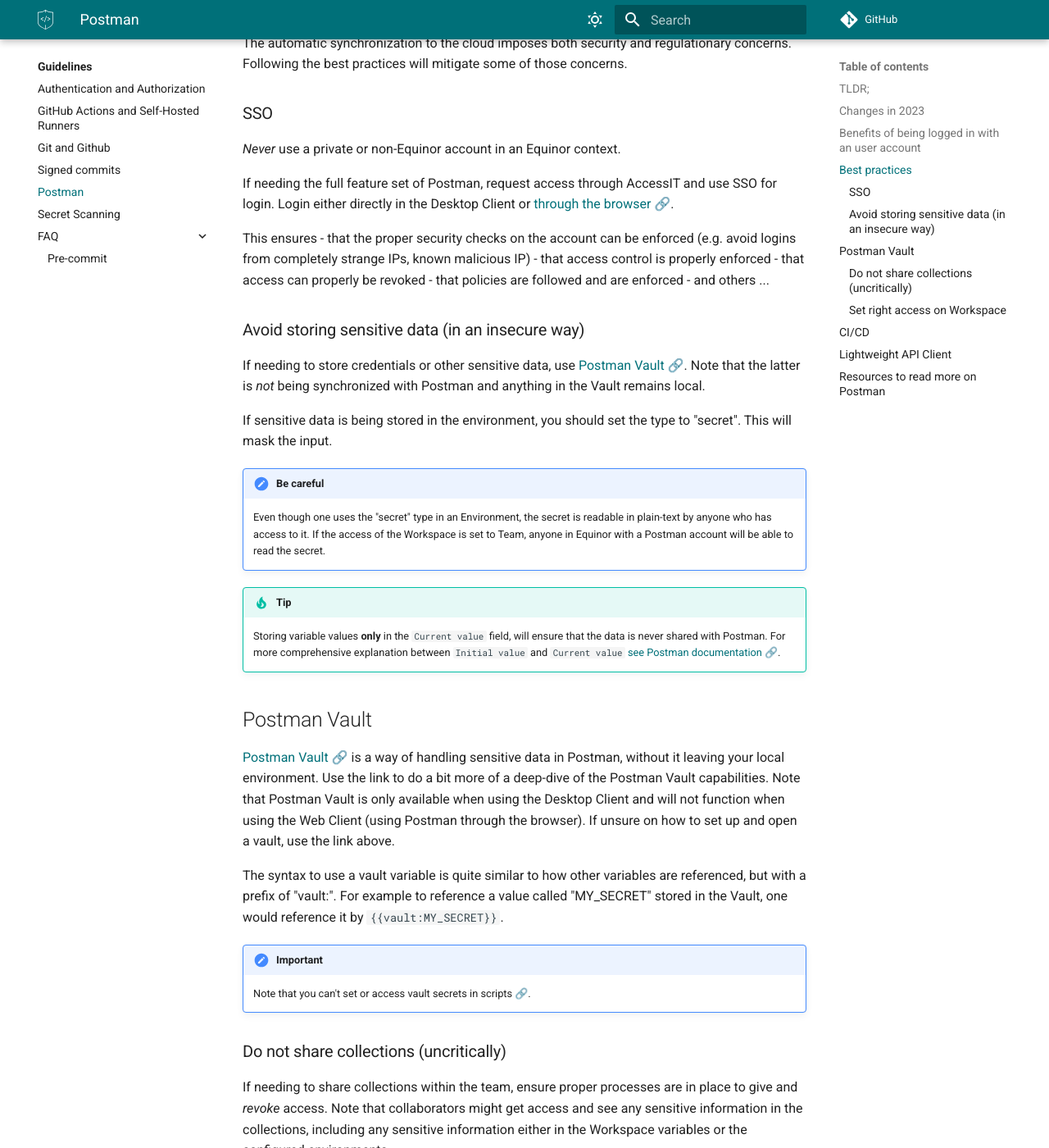
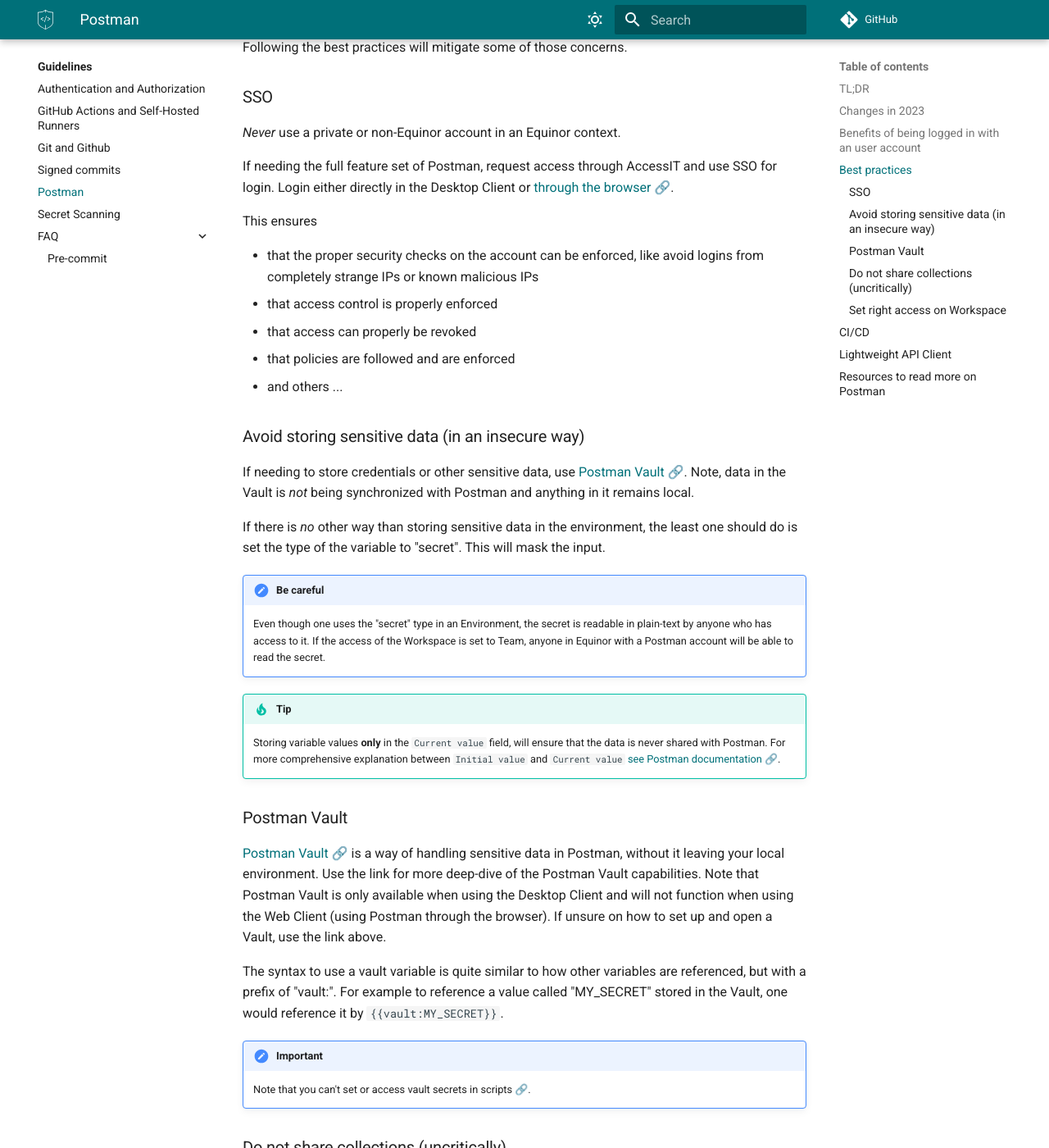
Before and after one commit to equinor/appsec, an MkDocs documentation site: the page built from docs/guidelines/postman.md, in a window 1280 px wide and 1400 px high, scrolled down 1978 px. Shown: the whole window at 82% size. Built offline with MkDocs 1.6.1 and Material for MkDocs 9.7.7, drawn with Linux system fonts in a browser that asks for light colours; some web fonts are replaced; comment, search, counter and statistics services are not loaded; some of the changed text lies outside the part shown.

Commit message:
docs(postman): refine guidelines (#149)
Performing a new read-through and correcting typos and unclear sentences.
Fixing style issues (running through a linter).

````diff
--- a/docs/guidelines/postman.md
+++ b/docs/guidelines/postman.md
@@ -3,19 +3,21 @@
 !!! info
     Postman is an API platform for building and using APIs. Postman simplifies each step of the API lifecycle and streamlines collaboration so you can create better APIs—faster [🔗](https://www.postman.com/).
 
-## TLDR;
+## TL;DR
+
 - Postman announced a change in 2023 that makes it mainly "cloud only", meaning users must always have an account and being logged in¹
-- If needing an account, only use SSO
+- If needing an account, only use an Enterprise Account and login using SSO
 - Be aware of the data classification on requests and responses
 - Use Postman Vault for storing sensitive data during local development
 
-¹ For simple usage one can use the [Lightweight AP Client](#lightweight-api-client) without any account.
+¹ For simple usage one can use the [Lightweight API Client](#lightweight-api-client) without any account.
 
 ## Changes in 2023
 
-During 2023, Postman [announced a change 🔗](https://blog.postman.com/announcing-new-lightweight-postman-api-client/) on how the solution works by making it mainly "cloud only", meaning they expect any users of the solution to always have an account and being logged in. When utilizing Postman, it's crucial to note that being logged in will _automatically_ sync data to the cloud. As a result, users must exercise caution regarding the nature of data being transmitted. It's especially important to pay attention to the **data's classification**, both within the **requests** (such as API keys and personal information) and in the **responses**.
+During 2023, Postman [announced a change 🔗](https://blog.postman.com/announcing-new-lightweight-postman-api-client/) on how the solution works by making it mainly "cloud only", meaning they expect any users of the solution to always have an account and being logged in. When utilizing Postman, it's crucial to note that being logged in will _automatically_ sync data to the cloud. As a result, users must exercise caution regarding the nature of data being transmitted. It's especially important to pay attention to the **data classification**, both within the **requests** and in the **responses**.
 
 ## Benefits of being logged in with an user account
+
 Logging in with a user account enables most of the features within Postman, including:
 
 - Workspaces
@@ -27,34 +29,37 @@
 
 | Threat | Description | Mitigation |
 |---|---|---|
-|Information disclosure|The API being tested has sensitive data in the responses - could be `confidential` or `personal` data - which would automatically be uploaded to the cloud|Understand the data classification of the information in requests and responses, and if unsure, avoid using Postman. When conducting automated testing, ensure that tests are executed against a "synthetic" test environment|
-|Account takeover / session hijacking|The account is breached and malicious actors can log in to Postman using your account|Only use SSO as there are protective and preventive measures in place to avoid/detect malicious actors logging in|
+|Information disclosure|The API being tested has sensitive data in the responses - could be `restricted`, `confidential` or `personal` data - which would automatically be uploaded to the cloud|Understand the data classification of the information in requests and responses, and if unsure, avoid using Postman. When conducting automated testing, ensure that tests are executed against a "synthetic" test environment|
+|Account takeover / session hijacking|The account is breached and malicious actors can log in to Postman using your account|Only use your Enterprise Account and SSO, as there are protective and preventive measures in place to avoid/detect malicious actors logging in|
 |Data breach at Postman servers|A malicious actor has obtained data residing on the Postman servers|Refrain from storing sensitive data that is synchronized with Postman servers, and implement additional controls such as logging and auditing for API logins and secret rotation|
-|Credentials stored unencrypted|Storing credentials in (masked) plain-text fields, in local plain-text files can easily be extracted|Use proper solutions when handling credentials, like Postman Vault or use OAuth 2.0 authorization flows without client secrets (require user to log in through SSO)|
-|Sensitive data being exported|Anyone with access to the Workspace (collections) can export it, including any variables and enviornments within|Avoiding storing sensitive data in collections or environments|
+|Credentials stored unencrypted|Storing credentials in (masked) plain-text fields or in local plain-text files can easily be extracted|Use proper solutions when handling credentials, like Postman Vault|
+|Sensitive data being exported|Anyone with access to the Workspace (collections) can export/extract it, including any variables and enviornments within|Avoiding storing sensitive data in collections or environments|
 |Sensitive data exposed|Anyone with access to the Workspace can read environment variables, including masked secrets|Avoid storing sensitive data in environments and be aware of who can access the Workspace. Export your collections and see what data is exposed.|
 
+## Best practices
 
-## Best practices
 The automatic synchronization to the cloud imposes both security and regulationary concerns.
 Following the best practices will mitigate some of those concerns.
 
 ### SSO
+
 _Never_ use a private or non-Equinor account in an Equinor context.
 
 If needing the full feature set of Postman, request access through AccessIT and use SSO for login. Login either directly in the Desktop Client or [through the browser 🔗](https://identity.getpostman.com/enterprise/login).
 
 This ensures
-  - that the proper security checks on the account can be enforced (e.g. avoid logins from completely strange IPs, known malicious IP)
-  - that access control is properly enforced
-  - that access can properly be revoked
-  - that policies are followed and are enforced
-  - and others ...
+
+- that the proper security checks on the account can be enforced, like avoid logins from completely strange IPs or known malicious IPs
+- that access control is properly enforced
+- that access can properly be revoked
+- that policies are followed and are enforced
+- and others ...
 
 ### Avoid storing sensitive data (in an insecure way)
-If needing to store credentials or other sensitive data, use [Postman Vault 🔗](https://learning.postman.com/docs/sending-requests/postman-vault/postman-vault-secrets/). Note that the latter is _not_ being synchronized with Postman and anything in the Vault remains local.
 
-If sensitive data is being stored in the environment, you should set the type to "secret". This will mask the input.
+If needing to store credentials or other sensitive data, use [Postman Vault 🔗](https://learning.postman.com/docs/sending-requests/postman-vault/postman-vault-secrets/). Note, data in the Vault is _not_ being synchronized with Postman and anything in it remains local.
+
+If there is _no_ other way than storing sensitive data in the environment, the least one should do is set the type of the variable to "secret". This will mask the input.
 
 !!! important "Be careful"
     Even though one uses the "secret" type in an Environment, the secret is readable in plain-text by anyone who has access to it. If the access of the Workspace is set to Team, anyone in Equinor with a Postman account will be able to read the secret.
@@ -62,9 +67,10 @@
 !!! tip "Tip"
     Storing variable values **only** in the `Current value` field, will ensure that the data is never shared with Postman. For more comprehensive explanation between `Initial value` and `Current value` [see Postman documentation 🔗](https://learning.postman.com/docs/sending-requests/variables/variables/#initial-and-current-values).
 
-## Postman Vault
-[Postman Vault 🔗](https://learning.postman.com/docs/sending-requests/postman-vault/postman-vault-secrets/) is a way of handling sensitive data in Postman, without it leaving your local environment. Use the link to do a bit more of a deep-dive of the Postman Vault capabilities. Note that Postman Vault is only available when using the Desktop Client and will not function when using the Web Client (using Postman through the browser).
-If unsure on how to set up and open a vault, use the link above.
+### Postman Vault
+
+[Postman Vault 🔗](https://learning.postman.com/docs/sending-requests/postman-vault/postman-vault-secrets/) is a way of handling sensitive data in Postman, without it leaving your local environment. Use the link for more deep-dive of the Postman Vault capabilities. Note that Postman Vault is only available when using the Desktop Client and will not function when using the Web Client (using Postman through the browser).
+If unsure on how to set up and open a Vault, use the link above.
 
 The syntax to use a vault variable is quite similar to how other variables are referenced, but with a prefix of "vault:". For example to reference a value called "MY_SECRET" stored in the Vault, one would reference it by `{{vault:MY_SECRET}}`.
 
@@ -72,26 +78,31 @@
     Note that you can't set or access vault secrets in scripts [🔗](https://learning.postman.com/docs/sending-requests/variables/variables/#defining-variables-in-scripts).
 
 ### Do not share collections (uncritically)
+
 If needing to share collections within the team, ensure proper processes are in place to give and _revoke_ access. Note that collaborators might get access and see any sensitive information in the collections, including any sensitive information either in the Workspace variables or the configured environments.
 
 ### Set right access on Workspace
-The default access is "Eveyone from team Equinor", which makes is visible to _everyone_ in Equinor who have an Postman account, which. The access will give anyone in the "team" access to the entire workspace, including the environments and the secrets within, _might_ not be desirable.
+
+The default access is "Eveyone from team Equinor", which makes is visible to _everyone_ in Equinor who have an Postman account. This access will thus everyone access to the entire workspace, including the environments and the secrets within, which might not be desirable.
 
 To change the access of a workspace, go to the workspace "root page" and click on the "Workspace Settings" button. Under the new page set the "Who can access this workspace?" to "Only invited team members".
 
 !!! info
-    Changing to "Only invited team members" imposes additional administrative work, as the administrator of the Workspace needs to onboard _and offboard_ team members.
+    Changing to "Only invited team members" imposes additional administrative work, as the administrator of the Workspace needs to onboard _and offboard_ Workspace members manually. Users who are being added to a Workspace would first need an Enterprise Account, which must be requested for in AccessIt.
 
 ## CI/CD
+
 It is possible to run Postman collections automatically in a CI/CD pipeline. One way of achieving this is using the [Newman CLI 🔗](https://learning.postman.com/docs/collections/using-newman-cli/command-line-integration-with-newman/), a CLI tool by Postman.
 
 Assuming
-* one has exported the desired collection to a `collection.json` file,
-* set up [Postman API Key 🔗](https://learning.postman.com/docs/developer/postman-api/authentication/#generate-a-postman-api-key)
-* configured `POSTMANAPIKEY` as a github action secret
-* [obtained 🔗](https://support.postman.com/hc/en-us/articles/5063785095319-How-to-find-the-ID-of-an-element-in-Postman) the `collectionId`
+
+- one has exported the desired collection to a `collection.json` file,
+- set up [Postman API Key 🔗](https://learning.postman.com/docs/developer/postman-api/authentication/#generate-a-postman-api-key)
+- configured `POSTMANAPIKEY` as a GitHub Action secret
+- [obtained 🔗](https://support.postman.com/hc/en-us/articles/5063785095319-How-to-find-the-ID-of-an-element-in-Postman) the `collectionId`
 
 a GitHub Action workflow _could_ look something like:
+
 ``` YAML
 name: Running API tests
 run-name: ${{ github.actor }} is testing the API
@@ -111,20 +122,19 @@
 
 Some considerations on this workflow:
 
-* [The Postman API is rate-limited](https://learning.postman.com/docs/developer postman-api/postman-api-rate-limits/), so keep that in mind when running automatic workflows.
-* The generated `POSTMANAPIKEY` should be considered as a PAT - it gives the workflow the same access as _your_ account.
-* This example uses the enivornment obtained through the Postman API _as-is_. Consider if the environment could contain sensitive data (e.g. client secrets). These entries could then instead be placed in a secure Vault (e.g. Azure KeyVault), which would introduce some extra steps in the workflow; extracting Postman environment in separate step, logging into Azure, extracting data from the KeyVault, [using secrets as input parameters 🔗](https://github.com/postmanlabs/newman?tab=readme-ov-file#newman-run-collection-file-source-options) to Newman
-
+- [The Postman API is rate-limited](<https://learning.postman.com/docs/developer> postman-api/postman-api-rate-limits/), so keep that in mind when running automatic workflows.
+- The generated `POSTMANAPIKEY` should be considered as a PAT - it gives the workflow the same access to Postman as _your_ account.
+- This example uses the enivornment obtained through the Postman API _as-is_. Consider if the environment could contain sensitive data (e.g. client secrets). These entries could then instead be placed in a secure Vault (e.g. Azure KeyVault), which would introduce some extra steps in the workflow. For example, extracting Postman environment in separate step, logging into Azure, extracting data from the KeyVault and finally [using secrets as input parameters 🔗](https://github.com/postmanlabs/newman?tab=readme-ov-file#newman-run-collection-file-source-options) to Newman.
 
 ## Lightweight API Client
+
 It is possible to run Postman without logging in or needing an account (without applying for it in AccessIT), which Postman has coined "Lightweight API Client".
 
-The "old" lightweight API client, based on "Scratch Pad", has been discountinued and there is only a single official API Client that can be downloaded.
+The previous lightweight API client, based on "Scratch Pad", has been discountinued and there is only a single official API Client that can be downloaded from Postman.
 After downloading and executing the file, there is a choice of `Or continue with the lightweight API client.` (as of April 2024, this represents itself as a small text below the login-button on starting the application). Running the application in this mode will ensure that everything stays local - nothing is being synchronized to the cloud. However, it will not be possible to use the full set of features Postman provides and the usage in this mode will be limited to simple manual API testing.
 
 !!! info
     Using the Lightweight client is free and one does not need to apply for access in AccessIT. In many cases this will be sufficient.
-
 
 ## Resources to read more on Postman
 
````
